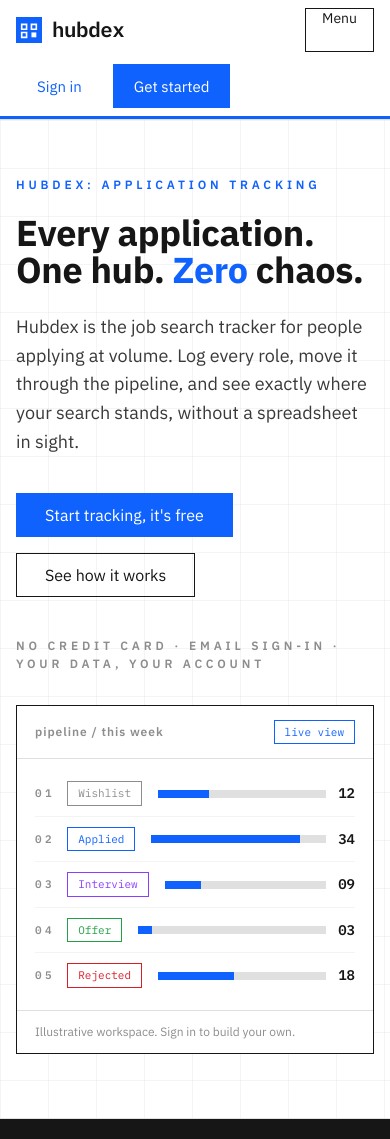
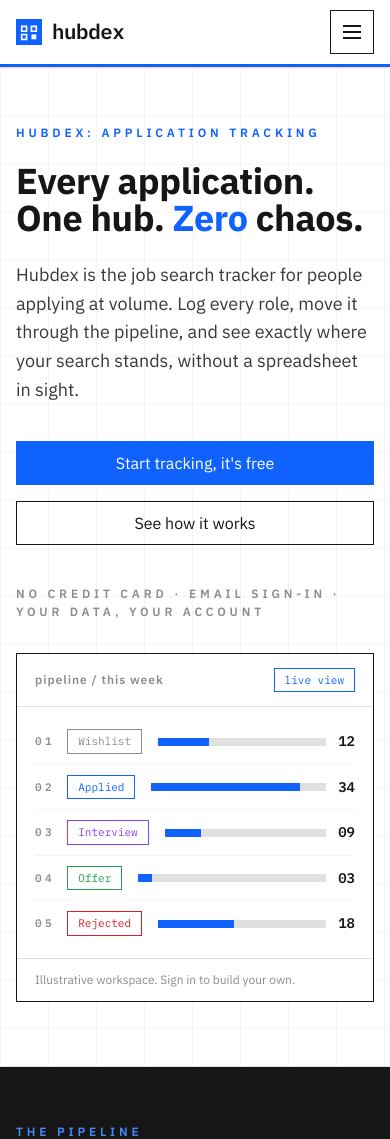
Before and after one commit to Akinmoldun/hubdex-tracker, a Flask app: page / in a window 390 px wide. Shown: the top 1139 px of the page. Run offline with Flask 3, Linux system fonts and the light colour scheme.

Commit message:
Freebuff: I need you to fix the responsive design of my Hubdex appl...

```diff
--- a/flask_app/smoke_test.py
+++ b/flask_app/smoke_test.py
@@ -57,6 +57,8 @@ check("landing no em dash", b"\xe2\x80\x94" not in r.data, "em dash found in lan
 check("landing shows Sign in", b"Sign in" in r.data)
 check("landing shows Get started", b"Get started" in r.data)
 check("landing shows public footer", b"site-footer" in r.data)
+check("landing has hamburger toggle", b"nav-toggle" in r.data and b"Open menu" in r.data)
+check("landing signed-out mobile menu has auth links", b"mobile-nav" in r.data)
 
 r = client.get("/login")
 check("login page 200", r.status_code == 200)
@@ -161,6 +163,8 @@ check("dashboard search radius zero in css", b"border-radius: 0;" in client.get(
 # Responsive scaffolding: viewport meta, hamburger menu, mobile panel.
 css = client.get("/static/css/theme.css").data
 check("viewport meta exact", b'width=device-width, initial-scale=1"' in r.data)
+check("hamburger toggle on dashboard", b"nav-toggle" in r.data and b"Open menu" in r.data)
+check("dashboard mobile menu carries sign out", b"mobile-nav-signout" in r.data)
 check("nav toggle present on dashboard", b"nav-toggle" in r.data)
 check("mobile nav panel on dashboard", b"mobile-nav" in r.data)
 check("css box-sizing reset", b"box-sizing: border-box;" in css and b"min-width: 320px;" in css)
--- a/flask_app/static/css/theme.css
+++ b/flask_app/static/css/theme.css
@@ -97,6 +97,18 @@ h1, h2, h3, h4, p, ol, ul { margin: 0; overflow-wrap: break-word; }
 .muted { color: var(--gray-50); }
 .mono { font-family: var(--font-mono); }
 
+.visually-hidden {
+  position: absolute;
+  width: 1px;
+  height: 1px;
+  padding: 0;
+  margin: -1px;
+  overflow: hidden;
+  clip: rect(0 0 0 0);
+  white-space: nowrap;
+  border: 0;
+}
+
 /* --------------------------------------------------------------------------
    Buttons: touch-friendly everywhere, zero radius per the Carbon geometry
    -------------------------------------------------------------------------- */
@@ -167,6 +179,11 @@ h1, h2, h3, h4, p, ol, ul { margin: 0; overflow-wrap: break-word; }
 .btn-lg { min-height: 56px; padding: 0 28px; font-size: 16px; }
 .btn-block { width: 100%; }
 
+/* Hero CTAs become full-width tap targets on small phones. */
+@media (max-width: 480px) {
+  .hero-ctas { flex-direction: column; align-items: stretch; }
+}
+
 .inline-form { display: inline; }
 
 /* --------------------------------------------------------------------------
@@ -192,7 +209,7 @@ h1, h2, h3, h4, p, ol, ul { margin: 0; overflow-wrap: break-word; }
 }
 
 .header-left { display: flex; align-items: center; gap: clamp(12px, 3vw, 32px); min-width: 0; }
-.header-right { display: flex; align-items: center; gap: 10px; flex-wrap: wrap; }
+.header-right { display: flex; align-items: center; gap: 10px; flex-wrap: wrap; order: 2; margin-left: auto; }
 
 .header-accent { height: 3px; background: var(--blue); }
 
@@ -222,22 +239,35 @@ h1, h2, h3, h4, p, ol, ul { margin: 0; overflow-wrap: break-word; }
 }
 .main-nav a:hover { background: var(--gray-10); text-decoration: none; }
 
-/* Hamburger toggle: hidden on wide screens where the inline nav fits. */
+/* Hamburger toggle: a real button, never browser-default chrome. Hidden on
+   wide screens where the inline nav fits; ordered after the header actions
+   so it always sits at the far right. */
 .nav-toggle {
   display: none;
-  min-height: 44px;
-  padding: 0 16px;
+  appearance: none;
+  -webkit-appearance: none;
+  order: 3;
+  flex: none;
+  width: 44px;
+  height: 44px;
+  padding: 0;
   border: 1px solid var(--ink);
   background: var(--white);
   color: var(--ink);
   font-family: var(--font-sans);
   font-size: 14px;
+  line-height: 1;
   cursor: pointer;
+  align-items: center;
+  justify-content: center;
 }
 .nav-toggle:hover { background: var(--gray-10); text-decoration: none; }
 .nav-toggle:focus-visible { outline: 2px solid var(--blue); outline-offset: 2px; }
+.nav-toggle[aria-expanded="true"] { background: var(--ink); color: var(--white); }
 
-/* Collapsible panel shown under the header when the toggle is active. */
+/* Collapsible panel shown under the header when the toggle is active.
+   Spans exactly the header width (never wider than the viewport) and
+   scrolls internally if a tiny landscape screen cannot fit it all. */
 .mobile-nav {
   position: absolute;
   left: 0;
@@ -246,6 +276,8 @@ h1, h2, h3, h4, p, ol, ul { margin: 0; overflow-wrap: break-word; }
   background: var(--white);
   border-bottom: 2px solid var(--ink);
   box-shadow: 0 16px 24px rgba(22, 22, 22, 0.12);
+  max-height: calc(100vh - var(--header-h));
+  overflow-y: auto;
 }
 
 .mobile-nav-links {
@@ -324,18 +356,20 @@ h1, h2, h3, h4, p, ol, ul { margin: 0; overflow-wrap: break-word; }
 
 /* Header breakpoints: shrink gracefully instead of overlapping.
 
-   <=1024px: nav links collapse into the menu; identity moves there too
-             on the dashboard, keeping only the chip + Sign out visible.
-   <=600px:  everything collapses: brand + toggle on the first row,
-             primary action underneath, identity fully in the menu. */
+   Base (mobile): one consistent row = logo left, hamburger right. Every
+                  action (sign in, get started, identity, sign out) lives in
+                  the collapsible menu, so nothing can overlap or crowd.
+   641-1024px:    primary actions return to the header, right-aligned
+                  before the toggle; dashboard identity shows chip + sign
+                  out, while name and email stay in the menu.
+   >1024px:       full inline nav, no toggle. */
 @media (max-width: 1024px) {
   .nav-toggle { display: inline-flex; }
   .main-nav { display: none; }
 }
 
-@media (max-width: 600px) {
-  .header-right .header-user { display: none; }
-  .header-identity { display: none; }
+@media (max-width: 640px) {
+  .site-header .header-right { display: none; }
   .btn { min-height: 44px; }
 }
 
@@ -404,6 +438,15 @@ h1, h2, h3, h4, p, ol, ul { margin: 0; overflow-wrap: break-word; }
   display: grid;
   grid-template-columns: minmax(240px, 1.2fr) minmax(0, 2fr);
   gap: 48px;
+}
+
+/* Mobile footer: compact two-column link layout. Base = mobile-first. */
+@media (max-width: 640px) {
+  .site-footer { padding: 32px 0 24px; }
+  .footer-grid { gap: 24px; }
+  .footer-cols { grid-template-columns: repeat(2, minmax(0, 1fr)); gap: 20px; }
+  .footer-links { gap: 8px; }
+  .footer-legal { margin-top: 32px; padding-top: 16px; flex-direction: column; align-items: flex-start; gap: 8px; }
 }
 
 .footer-blurb {
@@ -531,7 +574,7 @@ h1, h2, h3, h4, p, ol, ul { margin: 0; overflow-wrap: break-word; }
 
 /* Single-column hero on narrow screens; panel drops its hard shadow so the
    8px offset never overflows the viewport. */
-@media (max-width: 900px) {
+@media (max-width: 768px) {
   .hero-inner { grid-template-columns: 1fr; }
   .hero-panel { box-shadow: none; }
 }
@@ -844,8 +887,8 @@ h1, h2, h3, h4, p, ol, ul { margin: 0; overflow-wrap: break-word; }
   flex-wrap: wrap;
 }
 
-@media (max-width: 600px) {
-  .form-actions { flex-direction: column-reverse; }
+@media (max-width: 640px) {
+  .form-actions { flex-direction: column-reverse; flex-wrap: wrap; }
   .form-actions .btn { width: 100%; }
 }
 
@@ -917,20 +960,29 @@ h1, h2, h3, h4, p, ol, ul { margin: 0; overflow-wrap: break-word; }
 .dash-title { font-size: clamp(1.75rem, 3vw, 2.4rem); font-weight: 600; }
 
 /* Stack title + button and stretch the button on small screens. */
-@media (max-width: 600px) {
+@media (max-width: 640px) {
   .dash-head { flex-direction: column; align-items: stretch; }
   .dash-title-row { flex-direction: column; align-items: stretch; gap: 12px; }
   .dash-add-btn { width: 100%; }
 }
 
-/* Stat strip */
+/* Stat strip: two columns on phones (readable numbers), three at tablet,
+   four when the columns would each be ~180px wide. */
 .stat-strip {
   display: grid;
-  grid-template-columns: repeat(auto-fit, minmax(min(180px, 100%), 1fr));
+  grid-template-columns: repeat(2, minmax(0, 1fr));
   gap: 2px;
   background: var(--gray-20);
   border: 1px solid var(--gray-20);
   margin-bottom: 40px;
+}
+
+@media (min-width: 641px) {
+  .stat-strip { grid-template-columns: repeat(3, minmax(0, 1fr)); }
+}
+
+@media (min-width: 1024px) {
+  .stat-strip { grid-template-columns: repeat(4, minmax(0, 1fr)); }
 }
 
 .stat-cell { background: var(--white); padding: 20px 22px; min-width: 0; }
@@ -1056,7 +1108,7 @@ h1, h2, h3, h4, p, ol, ul { margin: 0; overflow-wrap: break-word; }
 
 /* On small screens the search stacks vertically and both controls go
    full width, so they remain equal height and easy to tap. */
-@media (max-width: 600px) {
+@media (max-width: 640px) {
   .search-form {
     flex-direction: column;
     max-width: none;
--- a/flask_app/templates/base.html
+++ b/flask_app/templates/base.html
@@ -30,7 +30,10 @@
         </a>
         {% block header_nav %}{% endblock %}
       </div>
-      <button type="button" class="nav-toggle" aria-expanded="false" aria-controls="site-nav">Menu</button>
+      <button type="button" class="nav-toggle" aria-expanded="false" aria-controls="site-nav">
+        <svg viewBox="0 0 18 14" width="18" height="14" aria-hidden="true"><path d="M0 1h18M0 7h18M0 13h18" stroke="currentColor" stroke-width="2" /></svg>
+        <span class="visually-hidden">Open menu</span>
+      </button>
       <div class="header-right">
         {% block header_actions %}
           {% if user %}
--- a/flask_app/templates/dashboard_base.html
+++ b/flask_app/templates/dashboard_base.html
@@ -35,7 +35,10 @@
         </nav>
         {% endblock %}
       </div>
-      <button type="button" class="nav-toggle" aria-expanded="false" aria-controls="site-nav">Menu</button>
+      <button type="button" class="nav-toggle" aria-expanded="false" aria-controls="site-nav">
+        <svg viewBox="0 0 18 14" width="18" height="14" aria-hidden="true"><path d="M0 1h18M0 7h18M0 13h18" stroke="currentColor" stroke-width="2" /></svg>
+        <span class="visually-hidden">Open menu</span>
+      </button>
       <div class="header-right">
         {% block header_actions %}
         <div class="header-user">
```
